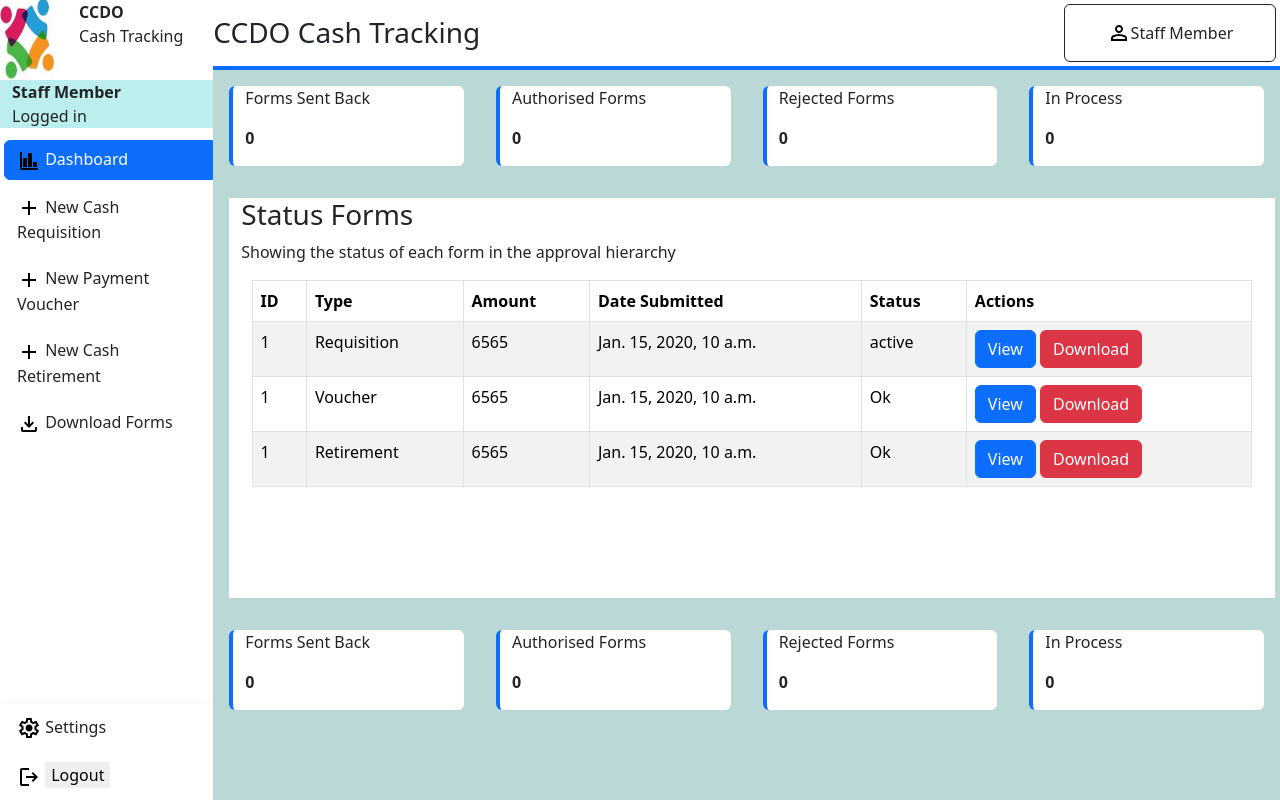
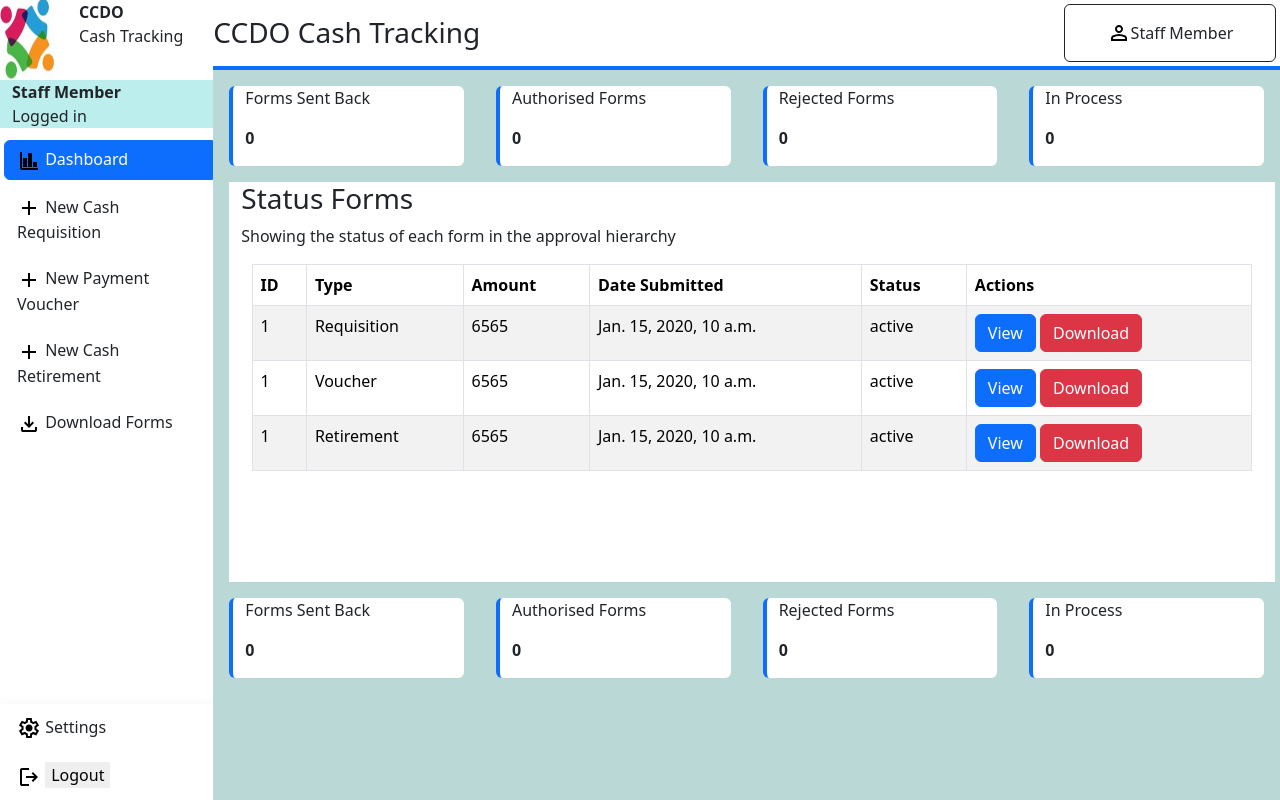
Before and after one commit to FrezerMakina/CashTrackingSystem, a Django app: page /dashboard/ in a window 1280 px wide. Run offline with Django 5.2, Linux system fonts and the light colour scheme; a user stored in the database is signed in; tables that the repository leaves empty hold one stand-in row (values such as "Sample post"); some libraries are stand-ins or nearby versions.

Commit message:
Added status field to voucher and retirement models and styled dashboard to fill page without scrolling

```diff
--- a/CashTracker/models.py
+++ b/CashTracker/models.py
@@ -52,6 +52,7 @@ class Voucher(models.Model):
     ID = models.AutoField(primary_key=True)
     requisitionid = models.ForeignKey(Requisition, on_delete=models.CASCADE, max_length=20)
     # staffid = models.ForeignKey(Staff, on_delete=models.DO_NOTHING)
+    status = models.CharField(null=False, max_length=10, default="SUBMITTED")
     purpose = models.CharField(max_length=200, null=False)
     date = models.DateTimeField(auto_now_add=True, null=False, blank=False)
 
@@ -63,6 +64,7 @@ class Retirement(models.Model):
     ID = models.AutoField(primary_key=True)
     requisitionid = models.ForeignKey(Requisition, on_delete=models.CASCADE)
     voucherid = models.ForeignKey(Voucher, on_delete=models.CASCADE)
+    status = models.CharField(null=False, max_length=10, default="SUBMITTED")
     date = models.DateTimeField(auto_now_add=True, null=False, blank=False)
 
     def __str__(self):
--- a/templates/CashTracker/dashboard.html
+++ b/templates/CashTracker/dashboard.html
@@ -31,7 +31,7 @@
     </div>
 </div>
 
-<div class="container-fluid table-responsive border-primary  bg-white h-50 m-3" style="width: 98%;">
+<div class="container-fluid table-responsive border-primary  bg-white h-50 mx-3 my-0" style="width: 98%;">
     <h3>Status Forms</h3>
     <p>Showing the status of each form in the approval hierarchy</p>
     <table class="table table-striped table-bordered table-hover mx-auto p-0" style="width: 98%;">
@@ -65,7 +65,7 @@
                 <td>Voucher</td>
                 <td>6565</td>
                 <td>{{ voucher.date }}</td>
-                <td>Ok</td>
+                <td>{{ voucher.status }}</td>
                 <td><button class="btn btn-primary">View</button> <button class="btn btn-danger">Download</button></td>
             </tr>
             {% endfor %}
@@ -76,7 +76,7 @@
                 <td>Retirement</td>
                 <td>6565</td>
                 <td>{{ retirement.date }}</td>
-                <td>Ok</td>
+                <td>{{ retirement.status }}</td>
                 <td><button class="btn btn-primary">View</button> <button class="btn btn-danger">Download</button></td>
             </tr>
             {% endfor %}
@@ -85,7 +85,7 @@
     </table>
 </div>
 
-<div class="d-flex justify-content-between container-fluid w-100 mx-0 p-0">
+<div class="d-flex justify-content-between container-fluid w-100 m-0 p-0">
     <div class="container-fluid border-start border-4 border-primary bg-white w-25 m-3 rounded">
         <p>Forms Sent Back</p>
         <p class="fw-bold">0</p>
```
Also changed, not shown: CashTracker/migrations/0006_retirement_status_voucher_status.py (added).
